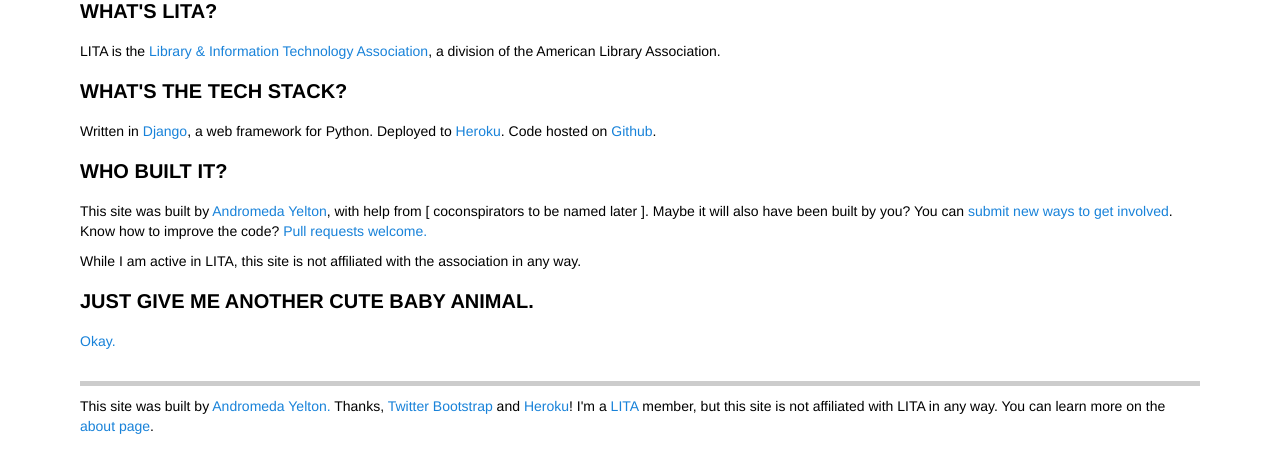
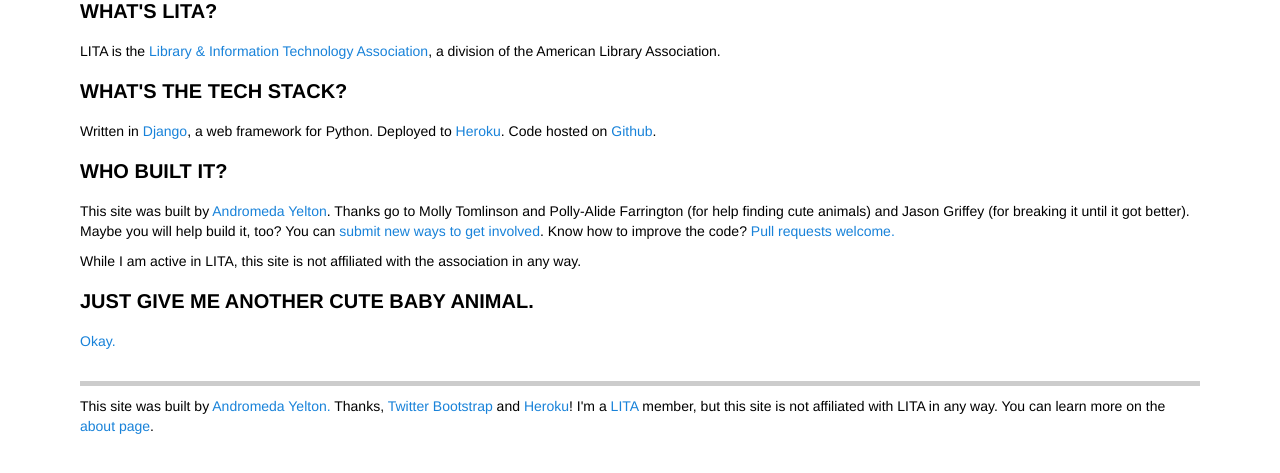
Before and after one commit to thatandromeda/slow_loris, a Django app: page /about in a window 1280 px wide. Shown: the part 204-677 px from the top of the page. Run offline with Django 3.2, Linux system fonts and the light colour scheme; parts of the project's set-up code (start-up, migrations or seed data) failed here and were passed over; some libraries are stand-ins or nearby versions.

Commit message:
about page should have complete sentences

```diff
--- a/core/templates/about.html
+++ b/core/templates/about.html
@@ -15,7 +15,7 @@
 
 <h2>Who built it?</h2>
 
-<p>This site was built by <a href="http://andromedayelton.com">Andromeda Yelton</a>, with help from [ coconspirators to be named later ].  Maybe it will also have been built by you?  You can <a href="{% url 'submit' %}">submit new ways to get involved</a>.  Know how to improve the code?  <a href="https://github.com/thatandromeda/slow_loris">Pull requests welcome.</a></p>
+<p>This site was built by <a href="http://andromedayelton.com">Andromeda Yelton</a>.  Thanks go to Molly Tomlinson and Polly-Alide Farrington (for help finding cute animals) and Jason Griffey (for breaking it until it got better).  Maybe you will help build it, too?  You can <a href="{% url 'submit' %}">submit new ways to get involved</a>.  Know how to improve the code?  <a href="https://github.com/thatandromeda/slow_loris">Pull requests welcome.</a></p>
 
 <p>While I am active in LITA, this site is not affiliated with the association in any way.</p>
 
```
Also changed, not shown: database.db.
